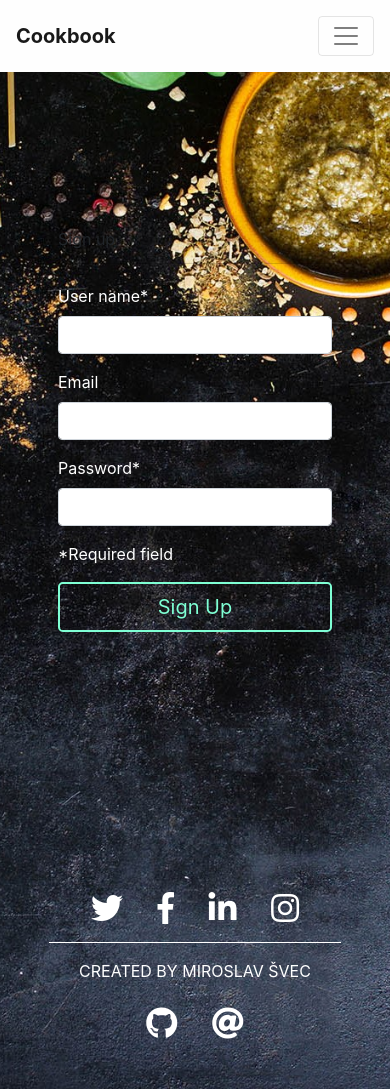
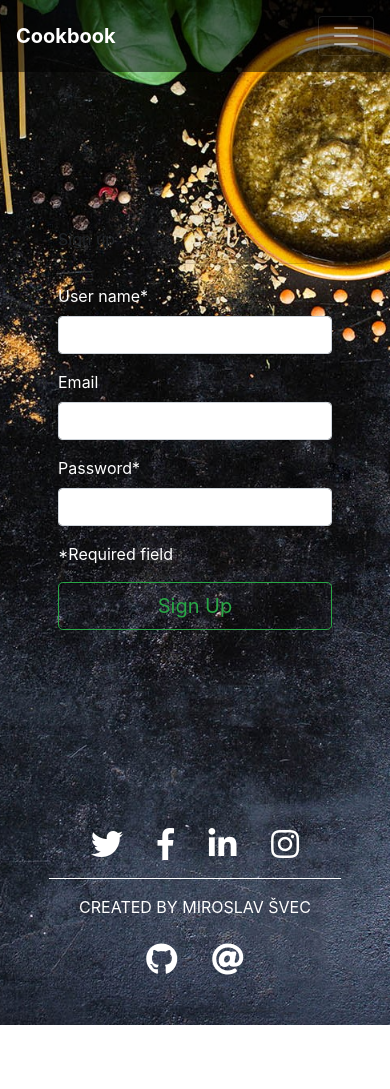
Before and after one commit to Code-Institute-Submissions/project-5, a Flask app: page /sign_up in a window 390 px wide. After the commit the page ends 1025 px from the top, so only its background shows below. Run offline with Flask 2, Linux system fonts and the light colour scheme; data that the repository does not hold is empty; some libraries are stand-ins or nearby versions.

Commit message:
Fixed issue where user was unable to acess the search on iOS tablets/Changed the styles of sign-up.html

```diff
--- a/static/custom/sign-up.css
+++ b/static/custom/sign-up.css
@@ -19,10 +19,12 @@ body {
 #footer {
 	background-color: transparent;
 }
+
+.navbar {
+	background-color: rgba(0, 0, 0, 0.5)
+}
 .btn {
 	background-color: transparent;
-	color: aquamarine;
-	border: 2px solid aquamarine;
 }
 .card-body label,
 .card-body p {
--- a/templates/sign-up.html
+++ b/templates/sign-up.html
@@ -10,7 +10,7 @@
 {% endblock log_in_out_btn %}
 
 {% block main_content %}
-	<section id="sign-up" class="vh100">
+	<section id="sign-up" class="container-fluid">
 		<div class="row">
 			<div class="card mx-auto">
 				<div class="card-header">Sign up</div>
@@ -33,10 +33,18 @@
 								*Required field
 							</p>
 						</div>
-						<button class="btn btn-lg btn-block" type="submit">Sign Up</button>
+						<button class="btn btn-outline-success btn-lg btn-block" type="submit">Sign Up</button>
 					</form>
 				</div>
 			</div>
 		</div>
 	</section>
 {% endblock main_content %}
+
+{% block scripts %}
+  <script>
+	  (function () {
+			$('.navbar').removeClass("navbar-light").addClass("navbar-dark")
+		})();
+  </script>
+{% endblock scripts %}
```
Also changed, not shown: README.md.
